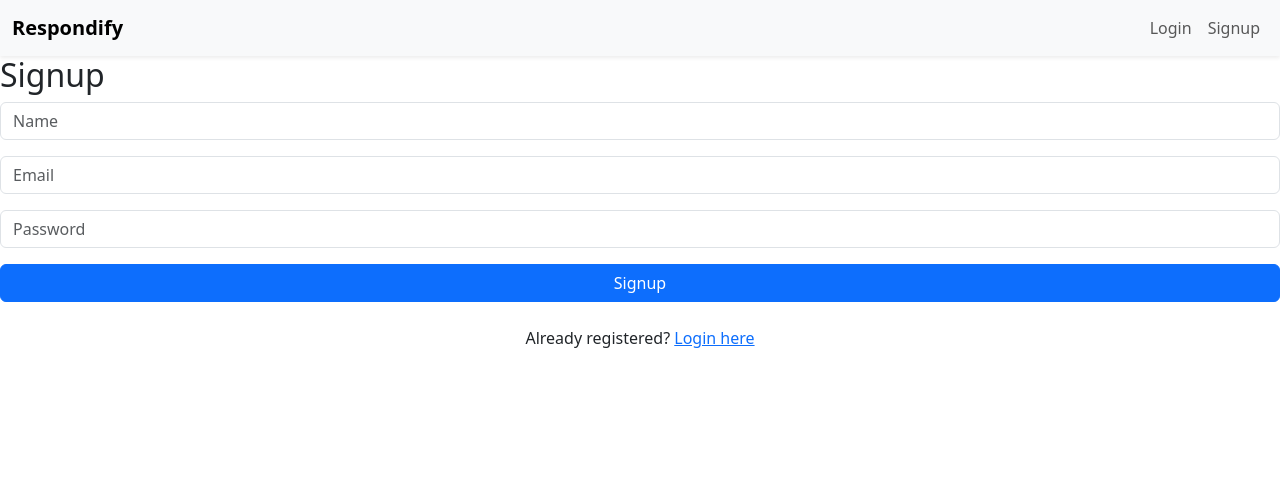
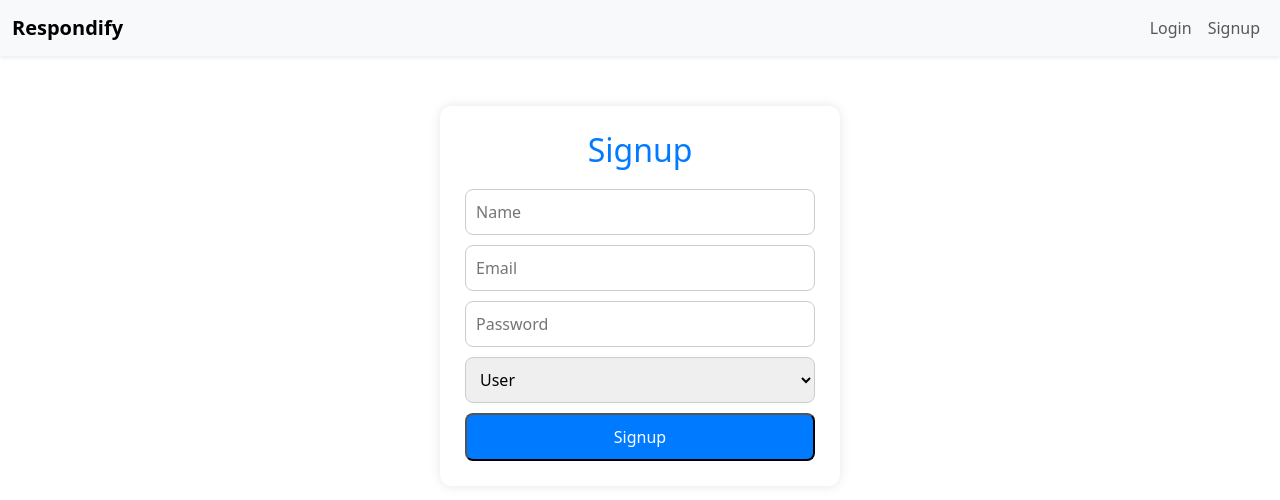
Before and after one commit to Ramyakrishnapitaka/Feedbackfrontend, a React (Vite) app: page /signup in a window 1280 px wide. Shown: the top 500 px of the page. Built offline with nearby package versions, Linux system fonts and the light colour scheme.

Commit message:
Refactor Signup component with role selection

```diff
--- a/src/components/signup.jsx
+++ b/src/components/signup.jsx
@@ -1,88 +1,71 @@
 import { useFormik } from "formik";
 import * as Yup from "yup";
 import { useNavigate } from "react-router-dom";
+import { useState } from "react";
 
-function Signup() {
+export default function Signup() {
   const navigate = useNavigate();
+  const [loading, setLoading] = useState(false);
 
   const signupForm = useFormik({
-    initialValues: { name: "", email: "", password: "" },
+    initialValues: { name: "", email: "", password: "", role: "user" },
     validationSchema: Yup.object({
-      name: Yup.string()
-        .min(2, "Name must be at least 2 characters")
-        .required("Name is required"),
-      email: Yup.string()
-        .email("Invalid email")
-        .required("Email is required"),
-      password: Yup.string()
-        .min(6, "Password must be at least 6 characters")
-        .required("Password is required"),
+      name: Yup.string().min(2, "Min 2 chars").required("Required"),
+      email: Yup.string().email("Invalid email").required("Required"),
+      password: Yup.string().min(6, "Min 6 chars").required("Required"),
+      role: Yup.string().oneOf(["user", "admin"]).required("Required"),
     }),
-    onSubmit: (values) => {
-      const users = JSON.parse(localStorage.getItem("users")) || [];
-      const existing = users.find(u => u.email === values.email);
+    onSubmit: async (values) => {
+      setLoading(true);
+      try {
+        const res = await fetch("http://localhost:4500/api/signup", {
+          method: "POST",
+          headers: { "Content-Type": "application/json" },
+          body: JSON.stringify(values),
+        });
 
-      if (existing) {
-        alert("User already exists!");
-      } else {
-        users.push(values);
-        localStorage.setItem("users", JSON.stringify(users));
-        alert("Signup successful!");
+        const data = await res.json();
+
+        if (res.status === 409 || data.message === "User already exists") {
+          alert("User already exists! Redirecting to login...");
+          return navigate("/login");
+        }
+
+        if (!res.ok) return alert(data.message);
+
+        alert(data.message);
         navigate("/login");
+      } catch (err) {
+        console.error(err);
+        alert("Server error! Try again later.");
+      } finally {
+        setLoading(false);
       }
     },
   });
 
   return (
-    <div className="form-wrapper">
-      <div className="form-container">
-        <h2>Signup</h2>
-        <form onSubmit={signupForm.handleSubmit} className="d-flex flex-column gap-3">
-          <input
-            name="name"
-            placeholder="Name"
-            value={signupForm.values.name}
-            onChange={signupForm.handleChange}
-            onBlur={signupForm.handleBlur}
-            className="form-control"
-          />
-          {signupForm.touched.name && signupForm.errors.name && (
-            <div className="error-message">{signupForm.errors.name}</div>
-          )}
+    <div style={{ maxWidth: "400px", margin: "50px auto", padding: "25px", borderRadius: "12px", boxShadow: "0 0 12px rgba(0,0,0,0.1)", backgroundColor: "#fff" }}>
+      <h2 style={{ color: "#007bff", textAlign: "center", marginBottom: "20px" }}>Signup</h2>
+      <form onSubmit={signupForm.handleSubmit} style={{ display: "flex", flexDirection: "column", gap: "10px" }}>
+        <input name="name" placeholder="Name" {...signupForm.getFieldProps("name")} style={{ padding: "10px", borderRadius: "8px", border: "1px solid #ccc" }} />
+        {signupForm.touched.name && signupForm.errors.name && <div style={{ color: "red" }}>{signupForm.errors.name}</div>}
 
-          <input
-            name="email"
-            placeholder="Email"
-            value={signupForm.values.email}
-            onChange={signupForm.handleChange}
-            onBlur={signupForm.handleBlur}
-            className="form-control"
-          />
-          {signupForm.touched.email && signupForm.errors.email && (
-            <div className="error-message">{signupForm.errors.email}</div>
-          )}
+        <input name="email" placeholder="Email" {...signupForm.getFieldProps("email")} style={{ padding: "10px", borderRadius: "8px", border: "1px solid #ccc" }} />
+        {signupForm.touched.email && signupForm.errors.email && <div style={{ color: "red" }}>{signupForm.errors.email}</div>}
 
-          <input
-            name="password"
-            type="password"
-            placeholder="Password"
-            value={signupForm.values.password}
-            onChange={signupForm.handleChange}
-            onBlur={signupForm.handleBlur}
-            className="form-control"
-          />
-          {signupForm.touched.password && signupForm.errors.password && (
-            <div className="error-message">{signupForm.errors.password}</div>
-          )}
+        <input name="password" type="password" placeholder="Password" {...signupForm.getFieldProps("password")} style={{ padding: "10px", borderRadius: "8px", border: "1px solid #ccc" }} />
+        {signupForm.touched.password && signupForm.errors.password && <div style={{ color: "red" }}>{signupForm.errors.password}</div>}
 
-          <button type="submit" className="btn btn-primary">Signup</button>
-          <p className="text-center mt-2">
-            Already registered? <a href="/login">Login here</a>
-          </p>
-        </form>
-      </div>
+        <select name="role" {...signupForm.getFieldProps("role")} style={{ padding: "10px", borderRadius: "8px", border: "1px solid #ccc" }}>
+          <option value="user">User</option>
+          <option value="admin">Admin</option>
+        </select>
+
+        <button type="submit" disabled={loading} style={{ padding: "10px", borderRadius: "8px", backgroundColor: "#007bff", color: "#fff" }}>
+          {loading ? "Signing up..." : "Signup"}
+        </button>
+      </form>
     </div>
   );
 }
-
-export default Signup;
```
